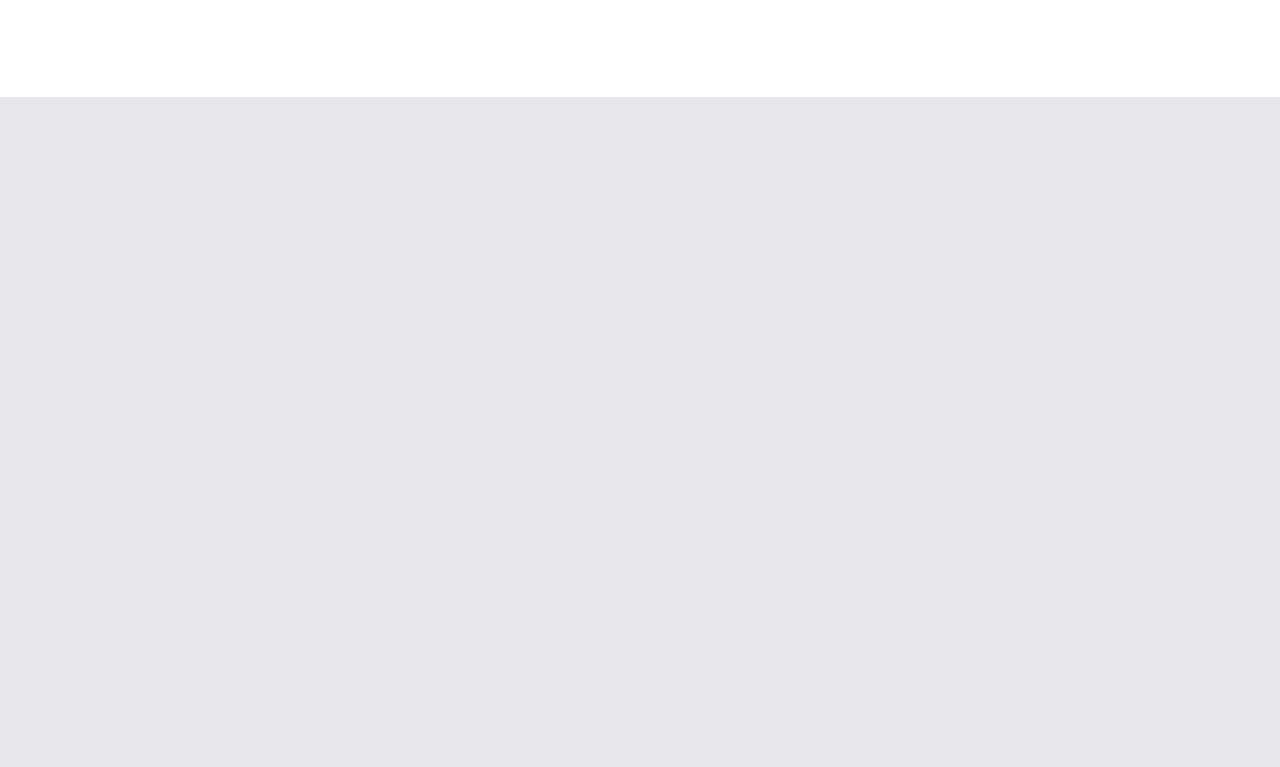
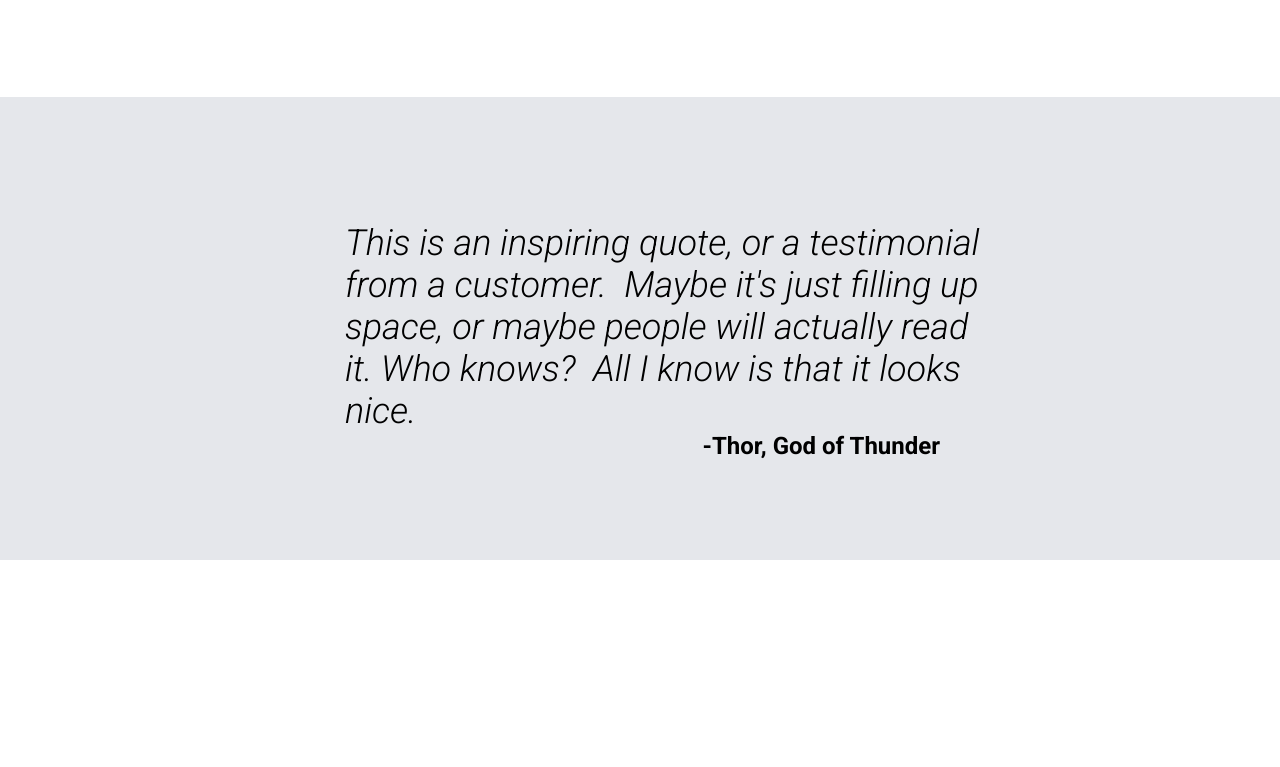
Before and after one commit to andrewsmithdotorg/landing-page-project, a plain HTML site: page index.html in a window 1280 px wide. Shown: the part 933-1700 px from the top of the page. Drawn offline with Linux system fonts and the light colour scheme.

Commit message:
Implement quote pane

```diff
--- a/index.html
+++ b/index.html
@@ -27,7 +27,6 @@
         </div> <!-- intro-pane -->
 
         <div class="gallery-pane">
-
             <h1>Some random information.</h1>
             <div class="gallery">
                 <div class="illustration">
@@ -50,6 +49,14 @@
         </div> <!-- gallery-pane -->
 
         <div class= "quote-pane"
+            <div class="quote-container">
+                <div class="quote">This is an inspiring quote, or a testimonial from a customer.&nbsp;&nbsp;Maybe it's just filling up space, or maybe people will actually read it.&nbsp;Who knows?&nbsp;&nbsp;All I know is that it looks nice.</div>
+                <div class="quote-attrib">-Thor, God of Thunder</div>
+            </div> <!-- quote-container -->
+        </div>  <!-- quote-pane -->
+
+        <div class="bottom-pane">
+
         </div>
     </body>
 </html>
--- a/style.css
+++ b/style.css
@@ -121,5 +121,23 @@ ul {
 
 .quote-pane {
     background-color: var(--quote-bg);
+    padding: 0px 300px 100px 345px; /* this feels a little jank but haven't found a way to match the line breaks with even margins*/
+}
+
+.quote {
+    padding-top: 125px;
+    font-size: 36px;
+    font-style: italic;
+    font-weight: 300;
+}
+
+.quote-attrib {
+    padding-right: 40px;
+    font-size: 24px;
+    font-weight: bold;
+    text-align: right;
+}
+
+.bottom-pane {
     height: 1400px; /* currently just here to force the page to scroll */
 }
```
